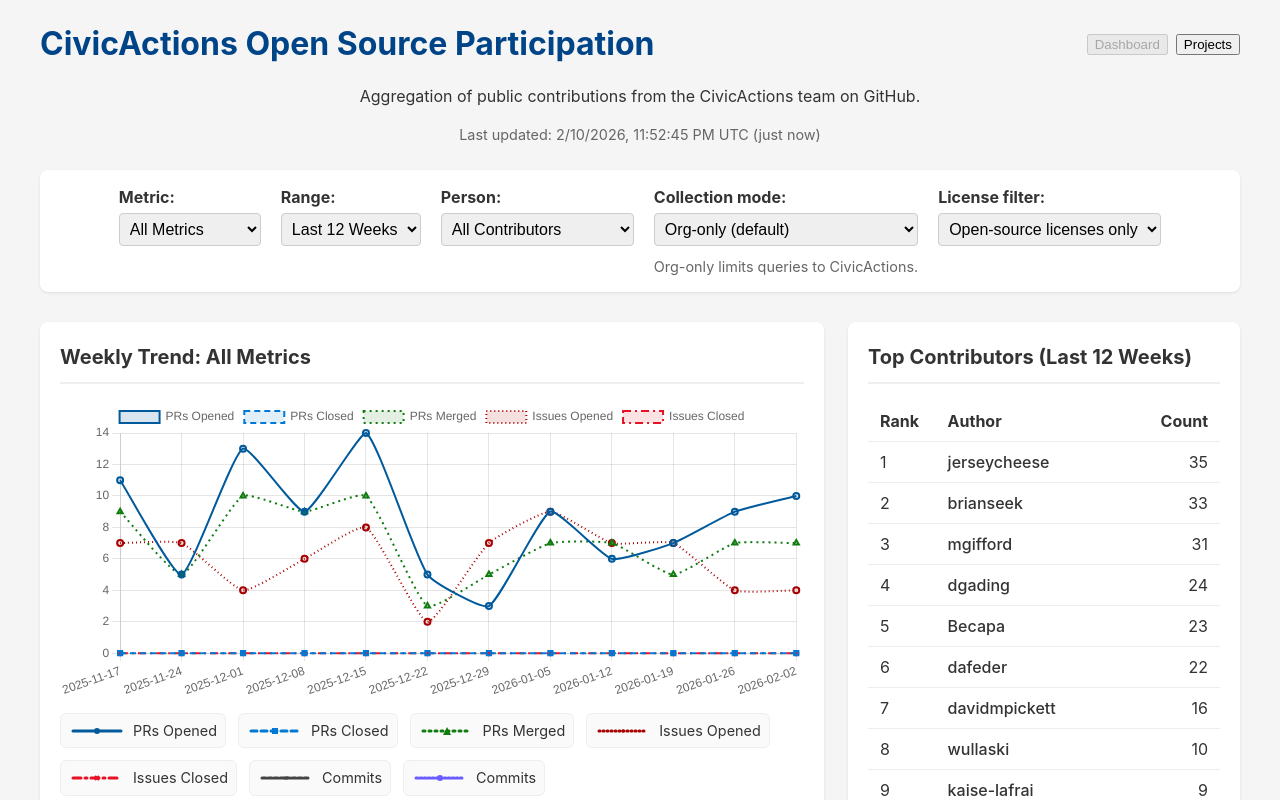
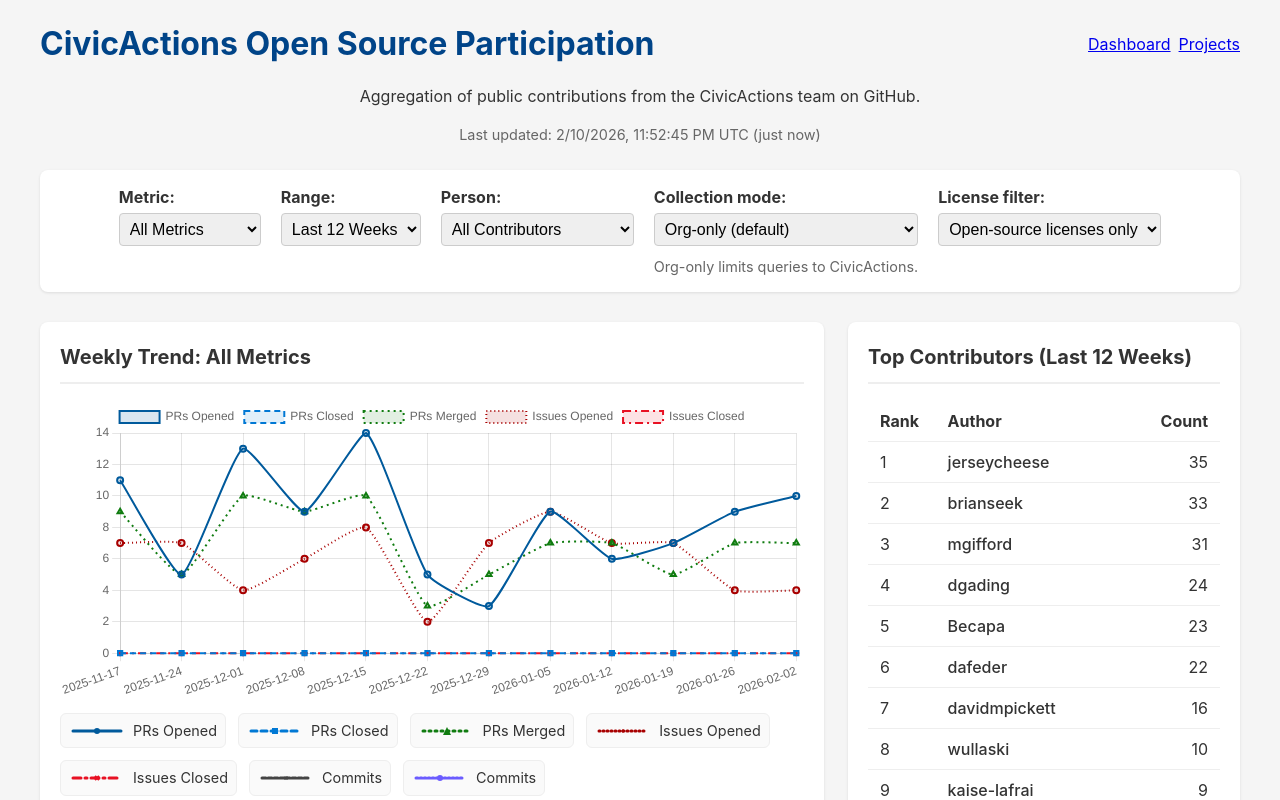
Before and after one commit to mgifford/gh-open-dash, a React (Vite) app in the folder site/: page / in a window 1280 px wide. Shown: the top 800 px of the page. Built offline with nearby package versions, Linux system fonts and the light colour scheme.

Commit message:
UI: make header nav anchor links for shareable hash routes

```diff
--- a/site/src/App.jsx
+++ b/site/src/App.jsx
@@ -180,8 +180,8 @@
         <div style={{ display: 'flex', justifyContent: 'space-between', alignItems: 'center' }}>
           <h1 style={{ margin: 0 }}>CivicActions Open Source Participation</h1>
           <div style={{ display: 'flex', gap: 8 }}>
-            <button onClick={() => { window.location.hash = '/dashboard'; setView('dashboard'); }} disabled={view === 'dashboard'}>Dashboard</button>
-            <button onClick={() => { window.location.hash = '/projects'; setView('projects'); }} disabled={view === 'projects'}>Projects</button>
+            <a href="#/dashboard" onClick={() => setView('dashboard')} className={view === 'dashboard' ? 'active' : ''} aria-current={view === 'dashboard' ? 'page' : undefined}>Dashboard</a>
+            <a href="#/projects" onClick={() => setView('projects')} className={view === 'projects' ? 'active' : ''} aria-current={view === 'projects' ? 'page' : undefined}>Projects</a>
           </div>
         </div>
         <p>
```
